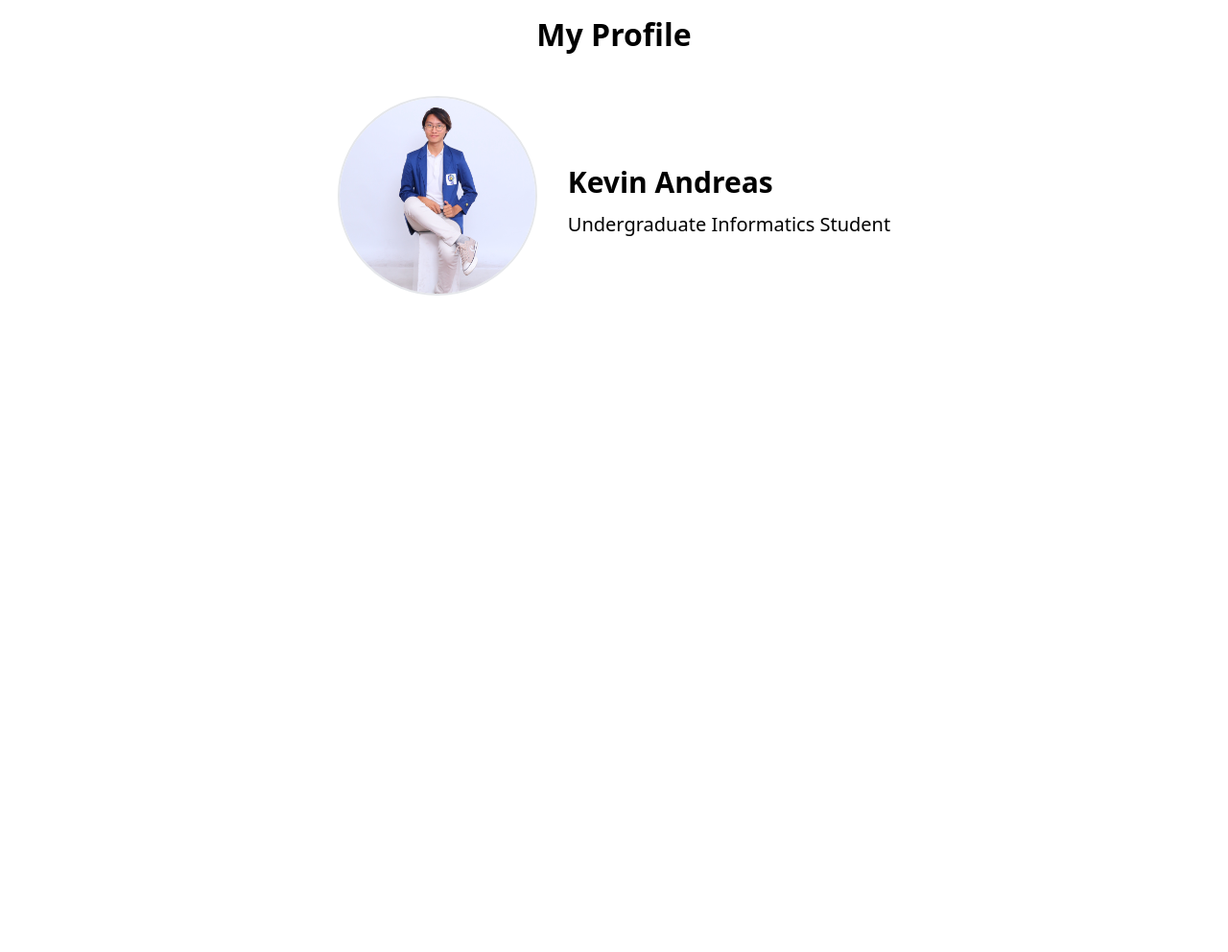
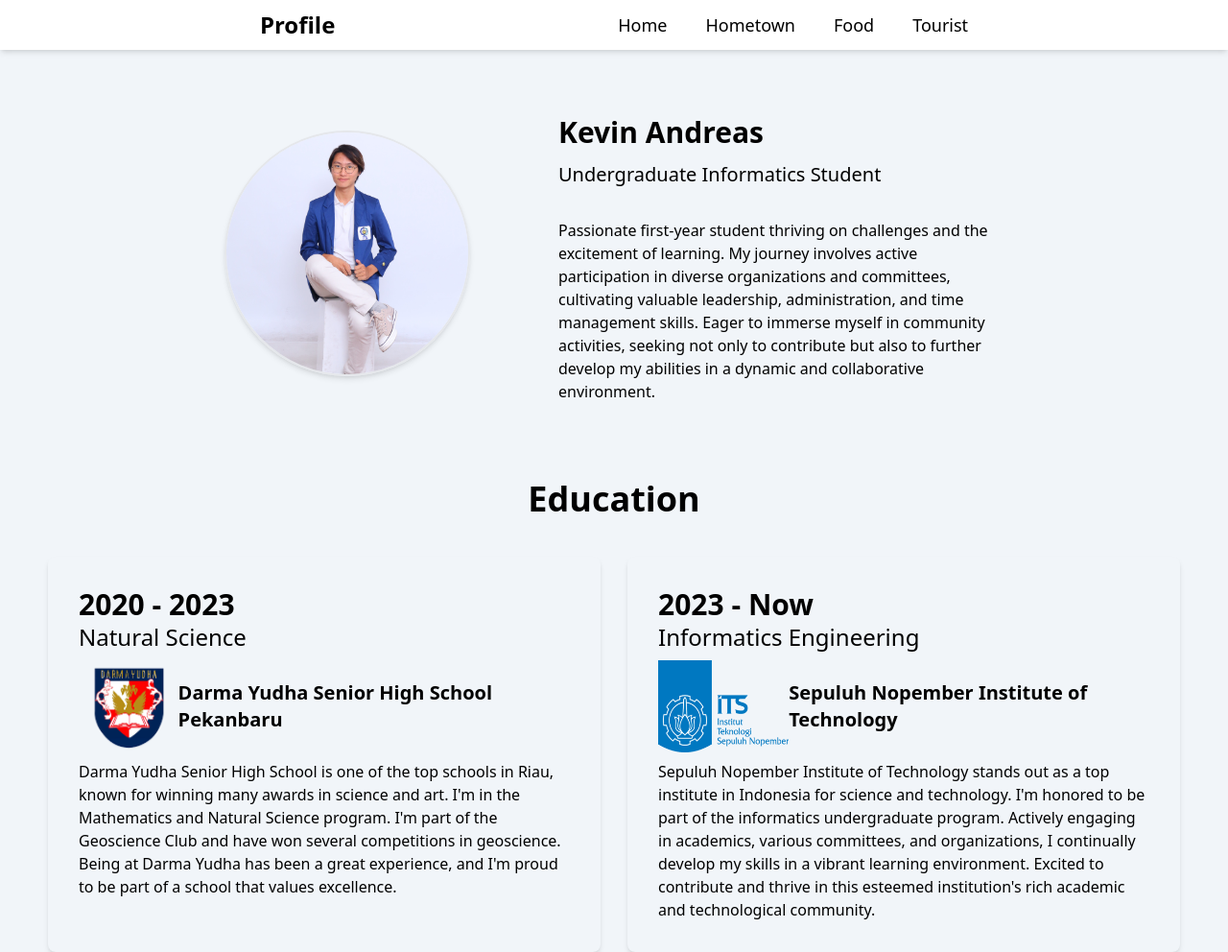
Before and after one commit to kev1nandreas/Quiz-1-Web-Programming, a plain HTML site: page quiz1/profile.html in a window 1280 px wide. Shown: the whole page at 96% size. Before the commit the page ends 800 px from the top, so only its background shows below. Drawn offline with nearby package versions, Linux system fonts and the light colour scheme.

Commit message:
Update profile information font size and navbar styling

```diff
--- a/quiz1/profile.html
+++ b/quiz1/profile.html
@@ -9,21 +9,83 @@
     <link rel="shortcut icon" href="../assets/icon.png" type="image/x-icon">
 </head>
 
-<body class="p-3">
-    <div>
-        <h1 class="font-bold text-[2rem] text-center">My Profile</h1>
+<body class="bg-slate-100">
+
+    <!-- navbar -->
+    <div class="bg-white p-2 flex justify-evenly items-center gap-8 shadow-md">
+        <div>
+            <a href="profile.html">
+                <h1 class="font-bold text-[1.5rem] text-center">Profile</h1>
+            </a>
+        </div>
+        <div class="flex justify-center align-middle gap-10 md:text-lg">
+            <a class="hover:font-semibold" href="index.html">Home</a>
+            <a class="hover:font-semibold" href="hometown.html">Hometown</a>
+            <a class="hover:font-semibold" href="food.html">Food</a>
+            <a class="hover:font-semibold" href="tourist.html">Tourist</a>
+        </div>
     </div>
 
-    <div class="mt-10 flex justify-center items-center">
-        <div class="w-52 h-52 border-2 rounded-full overflow-hidden mr-8 hidden md:block">
+    <!-- Biodata -->
+    <div class="mt-10 flex justify-center items-center gap-11">
+        <div class="shadow-md w-64 h-64 border-2 rounded-full overflow-hidden mr-8 hidden md:block">
             <img class="object-cover scale-125" src="../assets/foto duduk kevin.JPG" alt="">
         </div>
-        <div>
+        <div class="max-w-[30rem] p-4">
             <h3 class="font-bold my-3 text-3xl">Kevin Andreas</h3>
-            <p class="text-xl">Undergraduate Informatics Student</p>
+            <p class="text-xl font-medium my-3">Undergraduate Informatics Student</p>
+            <p class="mt-8">Passionate first-year student thriving on challenges and the excitement of learning. My
+                journey involves active participation in diverse organizations and committees, cultivating valuable
+                leadership, administration, and time management skills. Eager to immerse myself in community activities,
+                seeking not only to contribute but also to further develop my abilities in a dynamic and collaborative
+                environment.
+            </p>
         </div>
+    </div>
 
+    <!-- education -->
+    <div class="mt-16">
+        <h1 class="text-4xl font-bold text-center">Education</h1>
+
+        <div class="mt-10">
+            <div class="mt-5 flex flex-wrap gap-7 justify-center">
+                <div class="bg-slate-100 rounded-lg p-8 lg:max-w-xl max-w-screen-sm shadow-md hover:bg-slate-200"
+                    data-aos="fade-in">
+                    <h1 class="text-3xl font-bold">2020 - 2023</h1>
+                    <p class="text-2xl">Natural Science</p>
+                    <div class="flex items-center">
+                        <a href="https://darmayudha.sch.id/" target="_blank"><img src="../assets/darmayudhalogo.png"
+                                alt="Darma Yudha" class="h-28"></a>
+                        <p class="my-2 font-bold text-xl">Darma Yudha Senior High School Pekanbaru</p>
+                    </div>
+                    <p>Darma Yudha Senior High School is one of the top schools in Riau, known for winning many
+                        awards in science and art. I'm in the Mathematics and Natural Science program. I'm part of
+                        the Geoscience Club and have won several competitions in geoscience. Being at Darma Yudha
+                        has been a great experience, and I'm proud to be part of a school that values excellence.
+                    </p>
+                </div>
+
+                <div class="bg-slate-100 rounded-lg p-8 lg:max-w-xl max-w-screen-sm shadow-md hover:bg-slate-200"
+                    data-aos="fade-in">
+                    <h1 class="text-3xl font-bold">2023 - Now</h1>
+                    <p class="text-2xl">Informatics Engineering</p>
+                    <div class="flex items-center">
+                        <div class="h-28">
+                            <a href="https://www.its.ac.id/id/beranda/" target="_blank"><img src="../assets/itslogo.png"
+                                    alt="ITS" class="h-[6rem] mt-2"></a>
+                        </div>
+                        <p class="my-2 font-bold text-xl">Sepuluh Nopember Institute of Technology</p>
+                    </div>
+                    <p>Sepuluh Nopember Institute of Technology stands out as a top institute in Indonesia for
+                        science and technology. I'm honored to be part of the informatics undergraduate program.
+                        Actively engaging in academics, various committees, and organizations, I continually develop
+                        my skills in a vibrant learning environment. Excited to contribute and thrive in this
+                        esteemed institution's rich academic and technological community.</p>
+                </div>
+            </div>
+        </div>
     </div>
+
 </body>
 
 </html>
```
Also changed, not shown: quiz1/index.html (+4 -4 lines), assets/darmayudhalogo.png (added), assets/itslogo.png (added).
